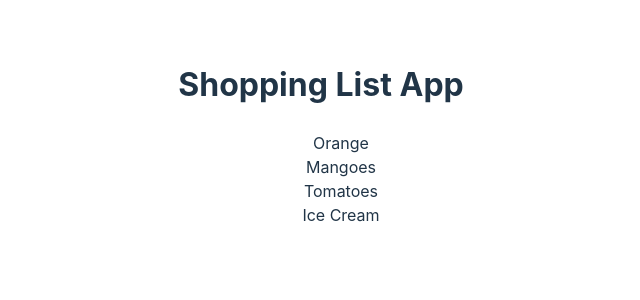
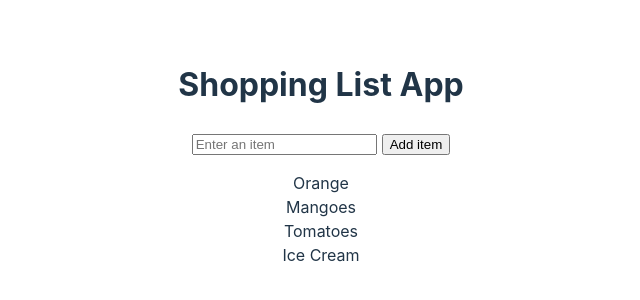
Before and after one commit to testing-region/vue-js-test, a Vue app in the folder app/: page / in a window 1280 px wide. Shown: the top 300 px of the page, without its empty margins (319-959 px from the left). Built offline with nearby package versions, Linux system fonts and the light colour scheme.

Commit message:
add method to add new item to shopping list

```diff
--- a/app/src/components/Options.vue
+++ b/app/src/components/Options.vue
@@ -3,19 +3,38 @@ export default {
     data() {
         return {
             header: "Shopping List App",
+            newItem: "",
             items: [
                 { id: 1, label: "Orange" },
                 { id: 2, label: "Mangoes" },
                 { id: 3, label: "Tomatoes" },
                 { id: 4, label: "Ice Cream" },
-            ]
+            ],
+            count: 0
         }
+    },
+
+    methods: {
+        addItem(item) {
+            this.items.push({
+                id: this.count,
+                label: item
+            })
+            this.count++
+            this.newItem = ""
+        }
+    },
+
+    mounted() {
+        this.count = this.items.length
     },
 }
 </script>
 
 <template>
     <h1>{{ header }}</h1>
+    <input type="text" v-model.lazy="newItem" placeholder="Enter an item" />
+    <button type="button" class="add-item" @click="addItem(newItem)">Add item</button>
     <ul class="shopping-list">
         <li v-for="item in items" :key="item.id">{{ item.label }}</li>
     </ul>
@@ -24,5 +43,10 @@ export default {
 <style scoped>
 .shopping-list {
     list-style-type: none;
+    padding: 0;
+}
+
+.add-item {
+    margin-left: 5px;
 }
 </style>
```
